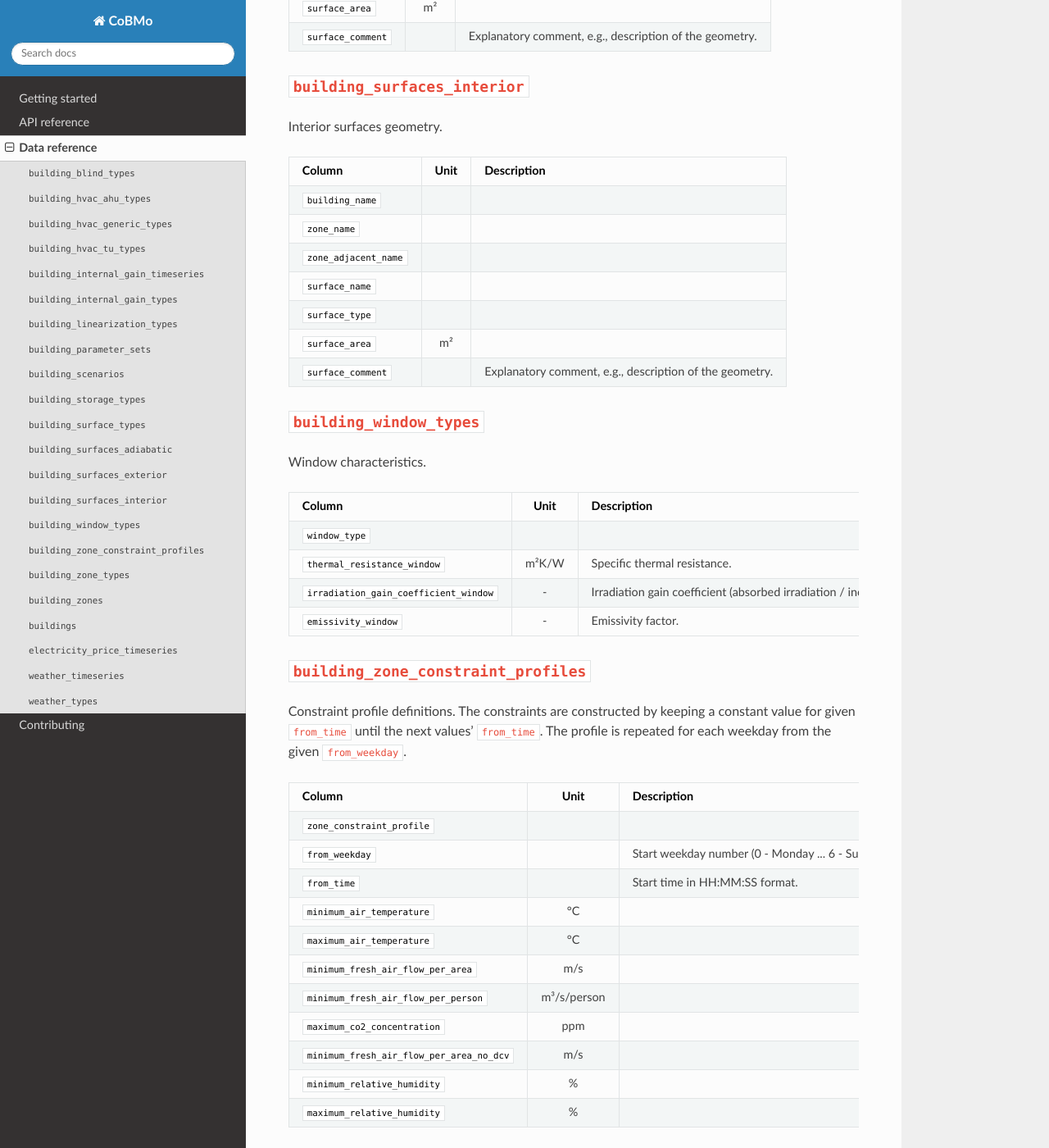
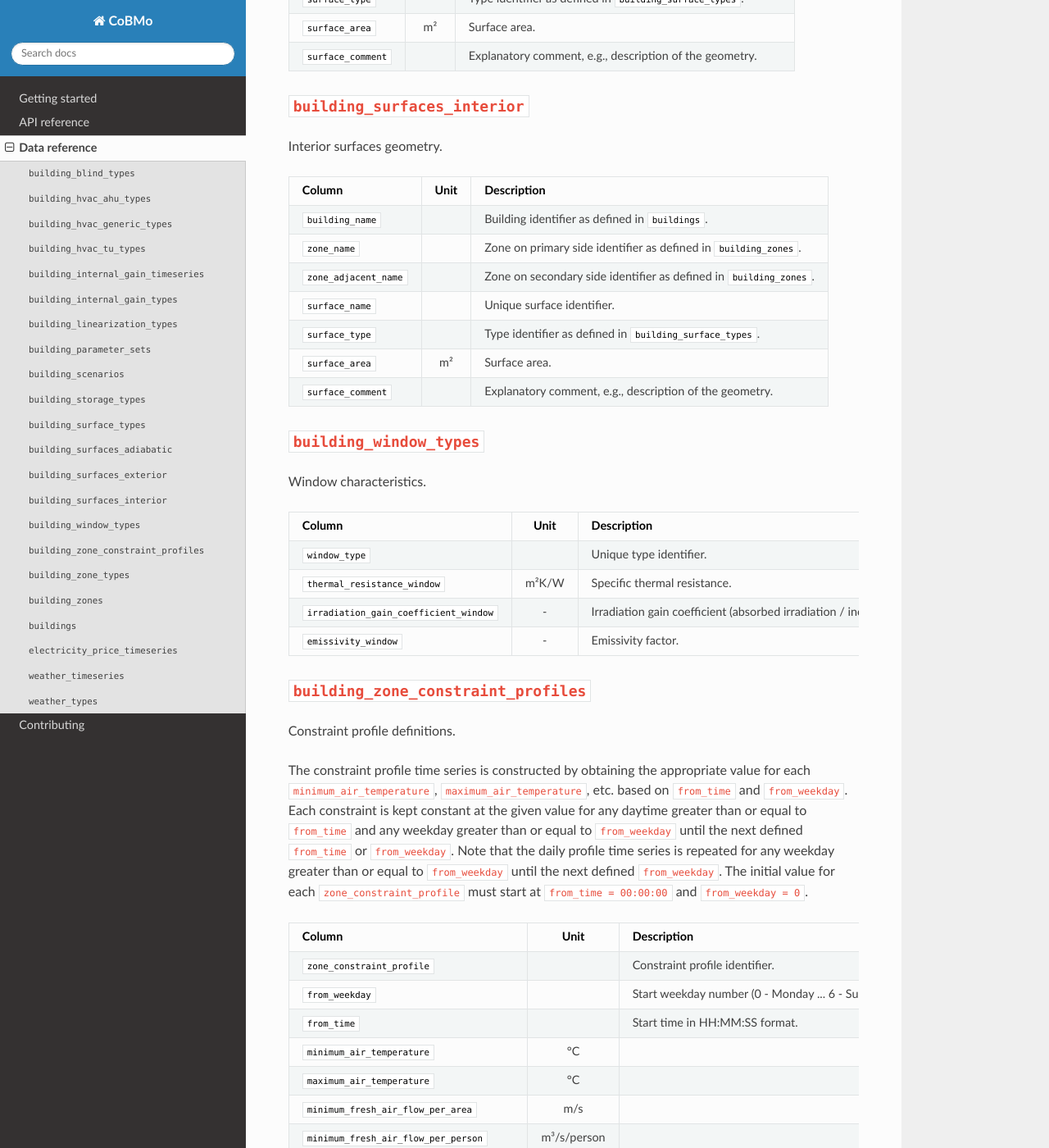
Before and after one commit to mesmo-dev/cobmo, a Sphinx documentation site: the page built from docs/data.md, in a window 1280 px wide and 1400 px high, scrolled down 5600 px. Shown: the whole window at 82% size. Built offline with Sphinx 7.4.7 and the Read the Docs theme 2.0.0, drawn with Linux system fonts in a browser that asks for light colours; some of the changed text lies outside the part shown.

Commit message:
docs & data: Revise data reference + minor fixes

```diff
--- a/docs/data.md
+++ b/docs/data.md
@@ -10,8 +10,8 @@ Window blind characteristics. *Currently not used.*
 
 | Column | Unit | Description |
 | --- |:---:| --- |
-| `blind_type` | | |
-| `blind_efficiency` | | |
+| `blind_type` | | Unique type identifier. |
+| `blind_efficiency` | - | Blind efficiency (absorbed irradiation / incident irradiation). |
 
 ## `building_hvac_ahu_types`
 
@@ -19,13 +19,13 @@ Air handling unit (AHU) set points and characteristics.
 
 | Column | Unit | Description |
 | --- |:---:| --- |
-| `hvac_ahu_type` | | |
+| `hvac_ahu_type` | | Unique type identifier. |
 | `ahu_cooling_type` | | *Currently not used.* |
 | `ahu_heating_type` | | *Currently not used.* |
 | `ahu_dehumidification_type` | | *Currently not used.* |
 | `ahu_return_air_heat_recovery_type` | | *Currently not used.* |
-| `ahu_supply_air_temperature_setpoint` | °C | |
-| `ahu_supply_air_relative_humidity_setpoint` | % | |
+| `ahu_supply_air_temperature_setpoint` | °C | Supply air temperature at outlet of AHU towards zone. |
+| `ahu_supply_air_relative_humidity_setpoint` | % | Supply air relative humidity at outlet of AHU towards zone. |
 | `ahu_fan_efficiency` | J/kg | Fan efficiency (electric power / air mass flow rate). |
 | `ahu_cooling_efficiency` | - | Chiller plant efficiency (thermal power / electrical power). |
 | `ahu_heating_efficiency` | - | Heating plant efficiency (thermal power / electrical power). |
@@ -37,7 +37,7 @@ Generic HVAC system characteristics.
 
 | Column | Unit | Description |
 | --- |:---:| --- |
-| `hvac_generic_type` | | |
+| `hvac_generic_type` | | Unique type identifier. |
 | `generic_heating_efficiency` | - | Heating efficiency (thermal power / electric power). |
 | `generic_cooling_efficiency` | - | Cooling efficiency (thermal power / electric power). |
 
@@ -47,11 +47,11 @@ Terminal unit (TU) set points and characteristics.
 
 | Column | Unit | Description |
 | --- |:---:| --- |
-| `hvac_tu_type` | | |
+| `hvac_tu_type` | | Unique type identifier. |
 | `tu_cooling_type` | | *Currently not used.* |
 | `tu_heating_type` | | *Currently not used.* |
 | `tu_air_intake_type` | | *Currently not used.* |
-| `tu_supply_air_temperature_setpoint` | °C | |
+| `tu_supply_air_temperature_setpoint` | °C | Supply air temperature at outlet of TU towards zone. |
 | `tu_fan_efficiency` | J/kg | Fan efficiency (electric power / air mass flow rate). |
 | `tu_cooling_efficiency` | - | Chiller plant efficiency (thermal power / electrical power). |
 | `tu_heating_efficiency` | - | Heating plant efficiency (thermal power / electrical power). |
@@ -62,7 +62,7 @@ Time series of internal gains.
 
 | Column | Unit | Description |
 | --- |:---:| --- |
-| `internal_gain_type` | | |
+| `internal_gain_type` | | Type identifier as defined in `building_internal_gain_types`. |
 | `time` | | Timestamp according to ISO 8601. |
 | `internal_gain_occupancy` | W/m² | Internal gains related to occupants.|
 | `internal_gain_appliances` | W/m² | Internal gains related to appliances. |
@@ -73,9 +73,9 @@ Internal gain type definitions.
 
 | Column | Unit | Description |
 | --- |:---:| --- |
-| `internal_gain_type` | | |
-| `internal_gain_occupancy_factor` | - | Auxiliary scaling factor. |
-| `internal_gain_appliances_factor` | - | Auxiliary scaling factor. |
+| `internal_gain_type` | | Unique type identifier. |
+| `internal_gain_occupancy_factor` | - | Occupancy gains scaling factor. |
+| `internal_gain_appliances_factor` | - | Appliance gains scaling factor. |
 
 ## `building_linearization_types`
 
@@ -83,7 +83,7 @@ Linearization point definitions.
 
 | Column | Unit | Description |
 | --- |:---:| --- |
-| `linearization_type` | | |
+| `linearization_type` | | Unique type identifier. |
 | `linearization_zone_air_temperature_heat` | °C | |
 | `linearization_zone_air_temperature_cool` | °C | |
 | `linearization_surface_temperature` | °C | |
@@ -92,19 +92,21 @@ Linearization point definitions.
 | `linearization_internal_gain_appliances` | W/m² | |
 | `linearization_ambient_air_temperature` | °C | |
 | `linearization_sky_temperature` | °C | |
-| `linearization_ambient_air_humidity_ratio` | kg/kg | Mass of water / mass of air. |
-| `linearization_zone_air_humidity_ratio` | kg/kg | Mass of water / mass of air. |
+| `linearization_ambient_air_humidity_ratio` | kg/kg | Absolute humidity (mass of water / mass of air). |
+| `linearization_zone_air_humidity_ratio` | kg/kg | Absolute humidity (mass of water / mass of air). |
 | `linearization_irradiation` | W/m² | |
 | `linearization_co2_concentration` | ppm | |
 | `linearization_ventilation_rate_per_square_meter` | m/s | |
 
 ## `building_parameter_sets`
 
-Parameter definitions, which includes constants and user-defined parameters. In all other tables, the `parameter_name` can be used to define numerical parameters in place of numerical values. During building model setup, those parameters will be parsed from the `building_parameter_sets` table.
+Parameter definitions, which includes constants and user-defined parameters.
+
+In all tables, a `parameter_name` string can be used to define numerical parameters in place of numerical values. During building model setup, those strings will be parsed from the `building_parameter_sets` table to obtain the corresponding numerical values.
 
 | Column | Unit | Description |
 | --- |:---:| --- |
-| `parameter_set` | | |
+| `parameter_set` | | Parameter set identifier. |
 | `parameter_name` | | Parameter name string. |
 | `parameter_value` | various | Numerical value. |
 | `parameter_unit` | | Comment field for the parameter unit. |
@@ -116,15 +118,15 @@ Building scenario definitions.
 
 | Column | Unit | Description |
 | --- |:---:| --- |
-| `scenario_name` | | |
-| `building_name` | | |
-| `parameter_set` | | |
-| `linearization_type` | | |
-| `demand_controlled_ventilation_type` | | |
-| `co2_model_type` | | |
-| `humidity_model_type` | | |
+| `scenario_name` | | Unique scenario identifier. |
+| `building_name` | | Building identifier as defined in `buildings`. |
+| `parameter_set` | | Parameter set identifier as defined in `building_parameter_sets`. |
+| `linearization_type` | | Type identifier as defined in `building_linearization_types`. |
+| `demand_controlled_ventilation_type` | | *Currently not used.* |
+| `co2_model_type` | | *Currently not used.* |
+| `humidity_model_type` | | *Currently not used.* |
 | `heating_cooling_session` | | *Currently not used.* |
-| `price_type` | | |
+| `price_type` | | Type identifier as defined in `electricity_price_timeseries`. |
 | `time_start` | | Timestamp according to ISO 8601. |
 | `time_end` | | Timestamp according to ISO 8601. |
 | `time_step` | | Time step length in seconds. |
@@ -135,15 +137,15 @@ Storage characteristics.
 
 | Column | Unit | Description |
 | --- |:---:| --- |
-| `building_storage_type` | | |
-| `storage_size` | | |
-| `storage_round_trip_efficiency` | | |
-| `storage_battery_depth_of_discharge` || | |
-| `storage_sensible_temperature_delta` | | |
-| `storage_lifetime` || | |
-| `storage_planning_energy_installation_cost` | | | |
-| `storage_planning_power_installation_cost` || | |
-| `storage_planning_fixed_installation_cost` || | |
+| `building_storage_type` | | Unique type identifier. |
+| `storage_size` | m³ or kWh | Volume of sensible thermal storage or electric energy capacity of battery storage. |
+| `storage_round_trip_efficiency` | - | Round trip efficiency (discharged energy / charged energy). |
+| `storage_battery_depth_of_discharge` | - | Maximum utilizable battery storage capacity (utilized capacity / total capacity). |
+| `storage_sensible_temperature_delta` | K | Temperature difference between the supply and return water temperature of sensible thermal storage. |
+| `storage_lifetime` | years | Storage lifetime. *Only used for storage planning problems.* |
+| `storage_planning_energy_installation_cost` | SGD/m³ or SGD/kWh | Investment cost per installed energy capacity. *Only used for storage planning problems.* |
+| `storage_planning_power_installation_cost` | SGD/kW | Investment cost per installed power capacity. *Only used for storage planning problems.* |
+| `storage_planning_fixed_installation_cost` | SGD | Investment cost per installed storage unit. *Only used for storage planning problems.* |
 
 ## `building_surface_types`
 
@@ -151,12 +153,12 @@ Surface type characteristics.
 
 | Column | Unit | Description |
 | --- |:---:| --- |
-| `surface_type` | | |
+| `surface_type` | | Unique type identifier. |
 | `heat_capacity` | J/(m³K) | Specific heat capacity. |
 | `thermal_resistance_surface` | m²K/W | Specific thermal resistance. |
 | `irradiation_gain_coefficient` | - | Irradiation gain coefficient (absorbed irradiation / incident irradiation). |
 | `emissivity` | - | Emissivity factor. |
-| `window_type` | | |
+| `window_type` | | Type identifier as defined in `building_window_types`. |
 | `window_wall_ratio` | - | Window surface area / total surface area. |
 | `sky_view_factor` | - | Sky view factor. |
 
@@ -166,11 +168,11 @@ Adiabatic surfaces geometry.
 
 | Column | Unit | Description |
 | --- |:---:| --- |
-| `building_name` | | |
-| `zone_name` | | |
-| `surface_name` | | |
-| `surface_type` | | |
-| `surface_area` | m² | |
+| `building_name` | | Building identifier as defined in `buildings`. |
+| `zone_name` | | Zone identifier as defined in `building_zones`. |
+| `surface_name` | | Unique surface identifier. |
+| `surface_type` | | Type identifier as defined in `building_surface_types`. |
+| `surface_area` | m² | Surface area. |
 | `surface_comment` | | Explanatory comment, e.g., description of the geometry. |
 
 ## `building_surfaces_exterior`
@@ -179,12 +181,12 @@ Exterior surfaces geometry.
 
 | Column | Unit | Description |
 | --- |:---:| --- |
-| `building_name` | | |
-| `zone_name` | | |
-| `direction_name` | | |
-| `surface_name` | | |
-| `surface_type` | | |
-| `surface_area` | m² | |
+| `building_name` | | Building identifier as defined in `buildings`. |
+| `zone_name` | | Zone identifier as defined in `building_zones`. |
+| `direction_name` | | Direction name (`horizontal`, `east`, `south`, `west`, `north`). |
+| `surface_name` | | Unique surface identifier. |
+| `surface_type` | | Type identifier as defined in `building_surface_types`. |
+| `surface_area` | m² | Surface area. |
 | `surface_comment` | | Explanatory comment, e.g., description of the geometry. |
 
 ## `building_surfaces_interior`
@@ -193,12 +195,12 @@ Interior surfaces geometry.
 
 | Column | Unit | Description |
 | --- |:---:| --- |
-| `building_name` | | |
-| `zone_name` | | |
-| `zone_adjacent_name` | | |
-| `surface_name` | | |
-| `surface_type` | | |
-| `surface_area` | m² | |
+| `building_name` | | Building identifier as defined in `buildings`. |
+| `zone_name` | | Zone on primary side identifier as defined in `building_zones`. |
+| `zone_adjacent_name` | | Zone on secondary side identifier as defined in `building_zones`. |
+| `surface_name` | | Unique surface identifier. |
+| `surface_type` | | Type identifier as defined in `building_surface_types`. |
+| `surface_area` | m² | Surface area. |
 | `surface_comment` | | Explanatory comment, e.g., description of the geometry. |
 
 ## `building_window_types`
@@ -207,18 +209,20 @@ Window characteristics.
 
 | Column | Unit | Description |
 | --- |:---:| --- |
-| `window_type` | | |
+| `window_type` | | Unique type identifier. |
 | `thermal_resistance_window` | m²K/W | Specific thermal resistance. |
 | `irradiation_gain_coefficient_window` | - | Irradiation gain coefficient (absorbed irradiation / incident irradiation). |
 | `emissivity_window` | - | Emissivity factor. |
 
 ## `building_zone_constraint_profiles`
 
-Constraint profile definitions. The constraints are constructed by keeping a constant value for given `from_time` until the next values' `from_time`. The profile is repeated for each weekday from the given `from_weekday`.
+Constraint profile definitions.
+
+The constraint profile time series is constructed by obtaining the appropriate value for each `minimum_air_temperature`, `maximum_air_temperature`, etc. based on `from_time` and `from_weekday`. Each constraint is kept constant at the given value for any daytime greater than or equal to `from_time` and any weekday greater than or equal to `from_weekday` until the next defined `from_time` or `from_weekday`. Note that the daily profile time series is repeated for any weekday greater than or equal to `from_weekday` until the next defined `from_weekday`. The initial value for each `zone_constraint_profile` must start at `from_time = 00:00:00` and `from_weekday = 0`.
 
 | Column | Unit | Description |
 | --- |:---:| --- |
-| `zone_constraint_profile` | | |
+| `zone_constraint_profile` | | Constraint profile identifier. |
 | `from_weekday` | | Start weekday number (0 - Monday ... 6 - Sunday). | |
 | `from_time` | | Start time in HH:MM:SS format. | |
 | `minimum_air_temperature` | °C | |
@@ -237,18 +241,18 @@ Zone type characteristics.
 
 | Column | Unit | Description |
 | --- |:---:| --- |
-| `zone_type` | | |
+| `zone_type` | | Unique type identifier.|
 | `heat_capacity` | J/(m³K) | Specific heat capacity. |
-| `base_surface_type` | | |
-| `ceiling_surface_type` | | |
-| `infiltration_rate` | 1/h | |
-| `internal_gain_type` | | |
-| `window_type` | | |
-| `blind_type` | | *currently not used.* |
-| `hvac_generic_type` | | |
-| `hvac_ahu_type` | | |
-| `hvac_tu_type` | | |
-| `zone_constraint_profile` | | |
+| `base_surface_type` | | Type identifier of the base surface as defined in `building_surface_types`. The base surface is automatically generated based on the `zone_area`. |
+| `ceiling_surface_type` | | Type identifier of the ceiling surface as defined in `building_surface_types`. The ceiling surface is automatically generated based on the `zone_area`. |
+| `infiltration_rate` | 1/h | Infiltration rate. |
+| `internal_gain_type` | | Type identifier as defined in `building_internal_gain_types`. |
+| `window_type` | | Type identifier as defined in `building_window_types`. |
+| `blind_type` | | Type identifier as defined in `building_blind_types`. *Currently not used.* |
+| `hvac_generic_type` | | Type identifier as defined in `building_hvac_generic_types`. |
+| `hvac_ahu_type` | | Type identifier as defined in `building_hvac_ahu_types`. |
+| `hvac_tu_type` | | Type identifier as defined in `building_hvac_tu_types`. |
+| `zone_constraint_profile` | | Constraint profile identifier as defined in `building_zone_constraint_profiles`. |
 
 ## `building_zones`
 
@@ -256,11 +260,11 @@ Zone geometry.
 
 | Column | Unit | Description |
 | --- |:---:| --- |
-| `building_name` | | |
-| `zone_name` | | |
-| `zone_type` | | |
-| `zone_height` | m | |
-| `zone_area` | m² | |
+| `building_name` | | Building identifier as defined in `buildings`. |
+| `zone_name` | | Unique zone identifier. |
+| `zone_type` | | Type identifier as defined in `building_zone_types`. |
+| `zone_height` | m | Zone height (clear interior height from base to ceiling). |
+| `zone_area` | m² | Zone area (interior area excluding surfaces). |
 | `zone_comment` | | Explanatory comment, e.g., description of the geometry. |
 
 ## `buildings`
@@ -269,9 +273,9 @@ Building definition.
 
 | Column | Unit | Description |
 | --- |:---:| --- |
-| `building_name` | | |
-| `weather_type` | | |
-| `building_storage_type` | | |
+| `building_name` | | Unique building identifier.|
+| `weather_type` | | Type identifier as defined in `weather_types`. |
+| `building_storage_type` | | Type identifier as defined in `building_storage_types`. |
 
 ## `electricity_price_timeseries`
 
@@ -279,7 +283,7 @@ Electricity price time series definition.
 
 | Column | Unit | Description |
 | --- |:---:| --- |
-| `price_type` | | |
+| `price_type` | | Price type identifier. |
 | `time` | | Timestamp according to ISO 8601. |
 | `price` | SGD | *Currently only in SGD* |
 
@@ -289,16 +293,16 @@ Weather time series definition.
 
 | Column | Unit | Description |
 | --- |:---:| --- |
-| `weather_type` | | |
+| `weather_type` | | Type identifier as defined in `weather_types`. |
 | `time` | | Timestamp according to ISO 8601. |
-| `ambient_air_temperature` | °C | |
-| `sky_temperature` | °C | |
-| `ambient_air_humidity_ratio` | kg/kg | Mass of water / mass of air. |
-| `irradiation_horizontal` | W/m² | |
-| `irradiation_east` | W/m² | |
-| `irradiation_south` | W/m² | |
-| `irradiation_west` | W/m² | |
-| `irradiation_north` | W/m² | |
+| `ambient_air_temperature` | °C | Ambient air dry-bulb temperature. |
+| `sky_temperature` | °C | Equivalent sky temperature. |
+| `ambient_air_humidity_ratio` | kg/kg | Ambient air absolute humidity (mass of water / mass of air). |
+| `irradiation_horizontal` | W/m² | Irradiation onto a horizontal surface. |
+| `irradiation_east` | W/m² | Irradiation onto a vertical surface oriented towards East. |
+| `irradiation_south` | W/m² | Irradiation onto a vertical surface oriented towards South. |
+| `irradiation_west` | W/m² | Irradiation onto a vertical surface oriented towards West. |
+| `irradiation_north` | W/m² | Irradiation onto a vertical surface oriented towards North. |
 
 ## `weather_types`
 
@@ -306,8 +310,8 @@ Additional weather and site information.
 
 | Column | Unit | Description |
 | --- |:---:| --- |
-| `weather_type` | | |
+| `weather_type` | | Unique type identifier. |
 | `time_zone` | | Time zone indicator according to ISO 8601. |
-| `latitude` | | |
-| `longitude` | | |
-| `temperature_difference_sky_ambient` | K | |
+| `latitude` | | Latitude of the weather station. |
+| `longitude` | | Longitude of the weather station. |
+| `temperature_difference_sky_ambient` | K | *To be revised.* |
```
Also changed, not shown: 1 other file.
